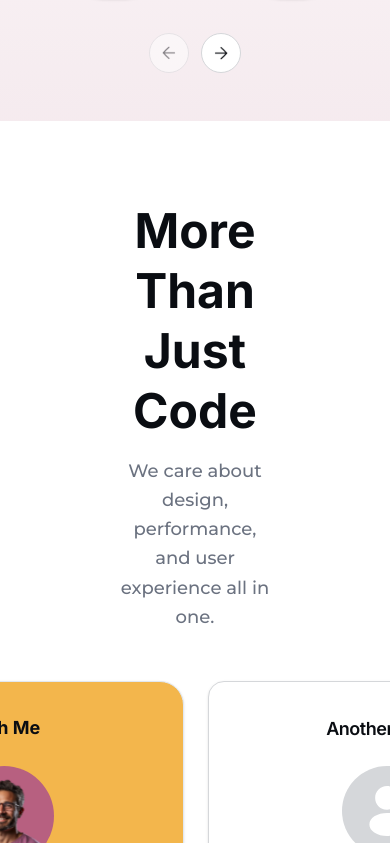
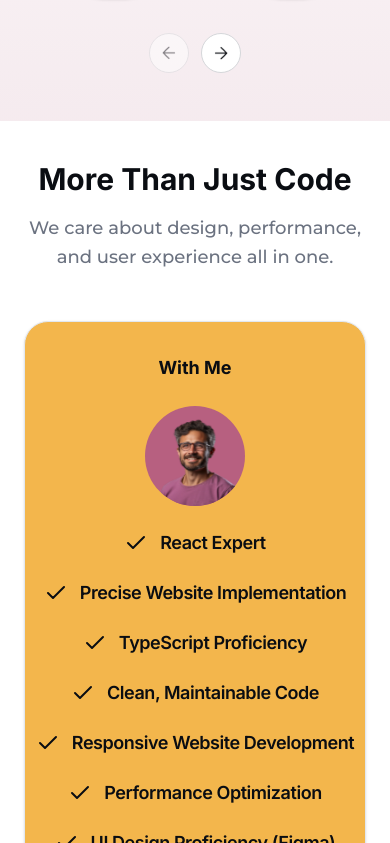
Before and after one commit to alfaizuna/portfolio-web, a Next.js app: page / in a window 390 px wide. Shown: the part 2201-3044 px from the top of the page. Built offline with nearby package versions, Linux system fonts and the light colour scheme; a web font is replaced by a local one.

Commit message:
feat: Enhance WithMeSection layout and styling for improved responsiveness and visual hierarchy

```diff
--- a/src/screens/Dekstop/sections/WithMeSection/WithMeSection.tsx
+++ b/src/screens/Dekstop/sections/WithMeSection/WithMeSection.tsx
@@ -10,10 +10,10 @@ interface WithMeSectionProps {
 
 export const WithMeSection = ({ withMeFeatures, anotherTalentFeatures }: WithMeSectionProps): JSX.Element => {
   return (
-    <section id="with-me" className="flex-col w-full items-start gap-2 px-[120px] py-20 flex-[0_0_auto] bg-white flex relative">
+    <section id="with-me" className="flex-col w-full items-start gap-2 px-6 md:px-[120px] py-10 md:py-20 flex-[0_0_auto] bg-white flex relative">
       <div className="flex flex-col items-start gap-12 relative self-stretch w-full flex-[0_0_auto]">
         <div className="flex flex-col items-center gap-4 relative self-stretch w-full flex-[0_0_auto]">
-          <div className="relative text-center text-5xl font-bold text-[#0a0d12] leading-tight max-w-4xl">
+          <div className="relative text-center text-3xl md:text-5xl font-bold text-[#0a0d12] leading-tight max-w-4xl">
             More Than Just Code
           </div>
 
@@ -22,7 +22,7 @@ export const WithMeSection = ({ withMeFeatures, anotherTalentFeatures }: WithMeS
           </div>
         </div>
 
-        <div className="flex items-center justify-center gap-6 relative self-stretch w-full flex-[0_0_auto] rounded-3xl border border-solid border-[#ffffff40]">
+        <div className="flex flex-col md:flex-row items-center justify-center gap-6 relative self-stretch w-full flex-[0_0_auto] rounded-3xl">
           <Card className="flex flex-col items-center justify-start gap-6 p-8 flex-1 self-stretch bg-[#f3b64c] rounded-3xl">
             <CardContent className="p-0 flex flex-col items-center gap-6 w-full">
               <div className="text-center text-lg font-bold text-[#0a0d12]">
```
